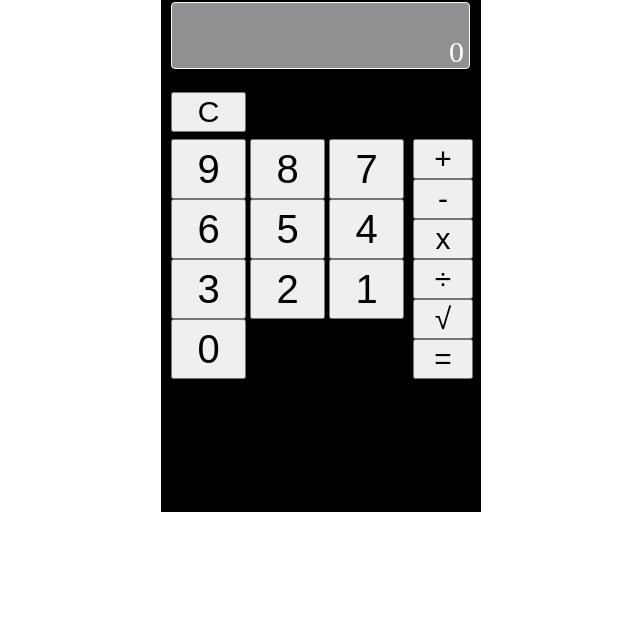
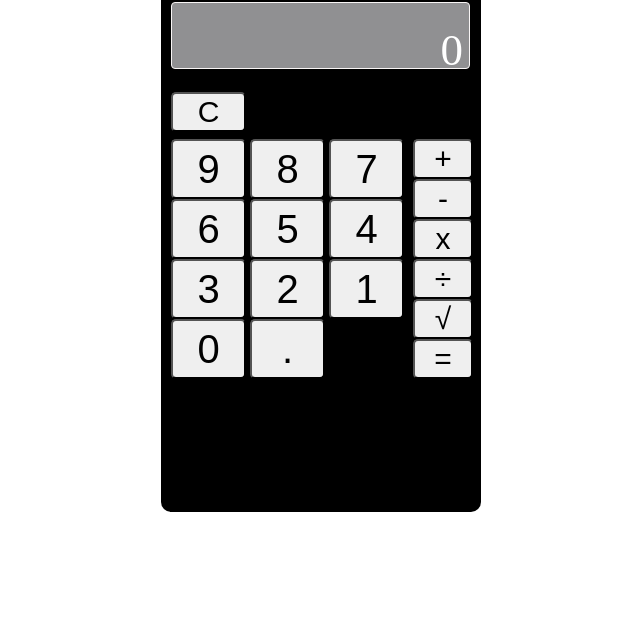
Before and after one commit to Jansen-Muniz/calculator, a plain HTML site: page index.html in a window 1280 px wide. Shown: the part 158-800 px from the top of the page, without its empty margins (339-979 px from the left). Drawn offline with Linux system fonts and the light colour scheme.

Commit message:
novas alterações

```diff
--- /dev/null
+++ b/app.js
@@ -0,0 +1,47 @@
+const display = document.querySelector('.display-content')
+const operations = document.querySelector('.operations')
+const backZeroButton = document.querySelector('.back-zero-button')
+
+const sum = (number1, number2) => number1 + number2
+
+const subtraction = (number1, number2) => number1 - number2
+
+const multiplication = (number1, number2) => number1 * number2
+
+const division = (number1, number2) => number1 / number2
+
+const squareRoot = (number) => Math.sqrt(number)
+
+const isSum = sum(10, 2)
+const isSubtraction = subtraction(10, 2)
+const isMultiplication = multiplication(10, 2)
+const isDivision = division(10, 2)
+const isSquareRoot = squareRoot(9)
+
+operations.addEventListener('click', event => {
+  const clickedElement = event.target
+
+  if (clickedElement.innerText === '+') {
+    display.textContent = isSum
+  }
+
+  if (clickedElement.innerText === '-') {
+    display.textContent = isSubtraction
+  }
+
+  if (clickedElement.innerText === 'x') {
+    display.textContent = isMultiplication
+  }
+
+  if (clickedElement.innerText === '÷') {
+    display.textContent = isDivision
+  }
+
+  if (clickedElement.innerText === '√') {
+    display.textContent = isSquareRoot
+  }
+})
+
+backZeroButton.addEventListener('click', () => {
+  display.textContent = '0'
+})
--- a/index.html
+++ b/index.html
@@ -18,29 +18,32 @@
       </div>
     </div>
     <div class="numbers">
-      <button class="nine">9</button>
-      <button class="eight">8</button>
-      <button class="seven">7</button>
-      <button class="six">6</button>
-      <button class="five">5</button>
-      <button class="four">4</button>
-      <button class="three">3</button>
-      <button class="two">2</button>
-      <button class="one">1</button>
-      <button class="zero">0</button>
+      <button class="nine" id="9">9</button>
+      <button class="eight" id="8">8</button>
+      <button class="seven" id="7">7</button>
+      <button class="six" id="6">6</button>
+      <button class="five" id="5">5</button>
+      <button class="four" id="4">4</button>
+      <button class="three" id="3">3</button>
+      <button class="two" id="2">2</button>
+      <button class="one" id="1">1</button>
+      <button class="zero" id="0">0</button>
+      <button class="point-button" id=".">.</button>
     </div>
     <div class="operations">
-      <button class="sum">+</button>
-      <button class="subtraction">-</button>
-      <button class="multiplication">x</button>
-      <button class="division">÷</button>
-      <button class="square-root">√</button>
-      <button class="equal-button">=</button>
+      <button class="sum" id="+">+</button>
+      <button class="subtraction" id="-">-</button>
+      <button class="multiplication" id="x">x</button>
+      <button class="division" id="÷">÷</button>
+      <button class="square-root" id="√">√</button>
+      <button class="equal-button" id="=">=</button>
     </div>
-    <div class="clear-button-div">
-      <button class="clear-button" type="reset">C</button>
+
+    <div class="back-zero-button-div">
+      <button class="back-zero-button">C</button>
     </div>
   </div>
+  <script src="./app.js"></script>
 </body>
 
 </html>
--- a/style.css
+++ b/style.css
@@ -4,6 +4,7 @@ body{
 
 .container{
   display: grid;
+  border-radius: 10px;
   margin: 0;
   height: 70vh;
   width: 300px;
@@ -11,7 +12,7 @@ body{
   grid-template-areas:
   "h3 h3"
   "display display"
-  "clear-button-div clear-button-div"
+  "back-zero-button-div back-zero-button-div"
   "numbers operations";
   grid-template-rows: 60px 90px 45px 1fr;
   grid-template-columns: 1fr 58px;
@@ -39,21 +40,22 @@ h3{
 }
 
 .display-content{
-  margin-top: 32px;
-  margin-right: 5px;
+  margin-top: 21px;
+  margin-right: 6px;
+  font-size: 45px;
 }
 
-.clear-button{
-  grid-area: clear-button-div;
+.back-zero-button{
+  grid-area: back-zero-button-div;
   font-size: 30px;
   width: 75px;
+  border-radius: 5px;
 }
 
 .numbers{
   grid-area: numbers;
   text-align: left;
   margin-top: 2px;
-  margin-left: auto;
 }
 
 .nine,
@@ -65,10 +67,17 @@ h3{
 .three,
 .two,
 .one,
-.zero{
+.zero,
+.point-button{
   font-size: 40px;
   width: 75px;
   height: 60px;
+  border-radius: 5px;
+}
+
+.numbers button:hover{
+  background-color: rgba(236, 214, 196, 0.849);
+  cursor: pointer;
 }
 
 .sum,
@@ -79,6 +88,12 @@ h3{
 .equal-button{
   font-size: 30px;
   width: 60px;
+  border-radius: 5px;
+}
+
+.back-zero-button:hover{
+  background-color: rgba(236, 214, 196, 0.849);
+  cursor: pointer;
 }
 
 .operations{
@@ -87,6 +102,11 @@ h3{
   text-align: center;
 }
 
-.clear-button-div{
-  grid-area: clear-button-div;
+.operations button:hover{
+  background-color: rgba(236, 214, 196, 0.849);
+  cursor: pointer;
 }
+
+.back-zero-button-div{
+  grid-area: back-zero-button-div;
+}
```
